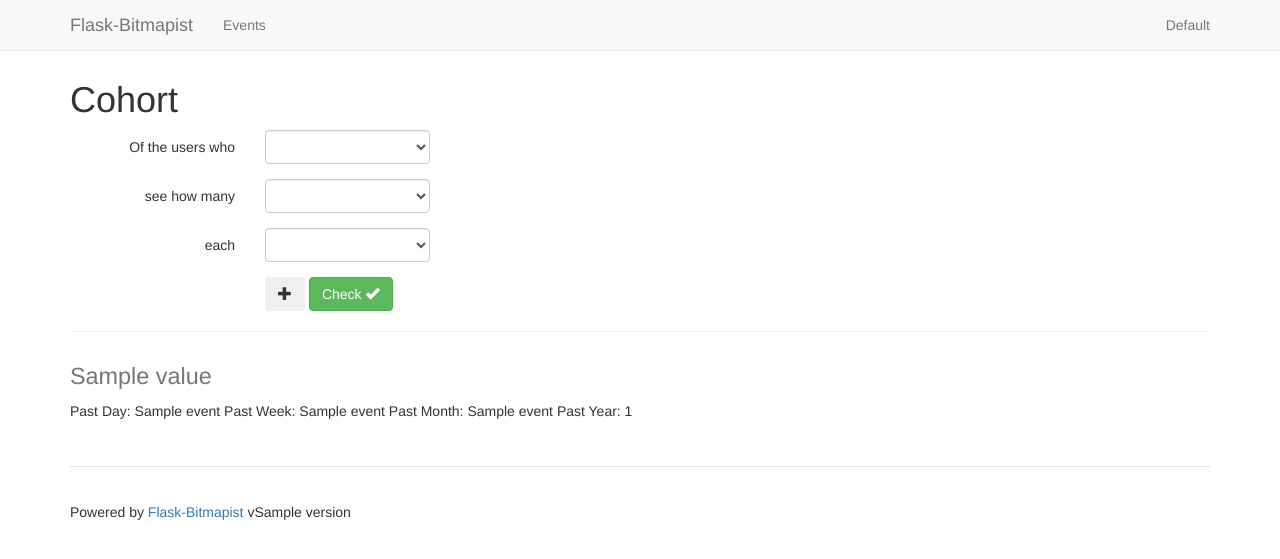
After one commit to cuttlesoft/flask-bitmapist, a Python web app: template flask_bitmapist/templates/bitmapist/cohort.html in a window 1280 px wide. The commit adds this page. Shown: the top 559 px of the page. Run offline with Jinja, Linux system fonts and the light colour scheme; the template is opened without the code that fills it: most values are stand-ins (such as "Sample title", 1, 10 or a date in 2020); some libraries are stand-ins or nearby versions.

Commit message:
Still rough but seemingly working cohort heatmap generation

```diff
--- a/flask_bitmapist/templates/bitmapist/base.html
+++ b/flask_bitmapist/templates/bitmapist/base.html
@@ -5,6 +5,9 @@
   <title>Flask-Bitmapist</title>
   <link rel="stylesheet" href="//maxcdn.bootstrapcdn.com/bootstrap/3.3.6/css/bootstrap.min.css">
   <link rel="stylesheet" href="{{ url_for('.static', filename='css/dashboard.css') }}">
+
+  {% block style %}
+  {% endblock %}
 </head>
 <body>
 
@@ -31,7 +34,6 @@
     </div>
   </nav>
 
-
   <div class="container">
     {% block content %}
     {% endblock %}
@@ -39,6 +41,7 @@
       <p>Powered by <a href="https://github.com/cuttlesoft/flask-bitmapist">Flask-Bitmapist</a> v{{ version }}</p>
     </div>
   </div>
+
   <!-- <script src="//ajax.googleapis.com/ajax/libs/jquery/1.7.1/jquery.min.js"></script> -->
   <script src="//ajax.googleapis.com/ajax/libs/jquery/1.9.1/jquery.min.js"></script>
   <script src="//maxcdn.bootstrapcdn.com/bootstrap/3.3.6/js/bootstrap.min.js"></script>
--- /dev/null
+++ b/flask_bitmapist/templates/bitmapist/cohort.html
@@ -0,0 +1,340 @@
+{% extends "bitmapist/base.html" %}
+
+{% block style %}
+<style>
+body > .container > *:first-child {
+    margin-top: 80px;
+}
+
+select.op {
+    font-size: 0.75em;
+}
+
+.form-group button.btn-xs {
+    margin-top: 0.5em;
+}
+
+/* Cohort Heatmap Table*/
+
+table.cohort.heatmap {
+    width: 1250px !important;
+  	font-family: sans-serif;
+}
+
+table.cohort.heatmap .entry {
+    width: 6%;
+    /*width: 75px;*/
+}
+
+table.cohort.heatmap td, table.cohort.heatmap th {
+    padding: 5px 0;
+    text-align: center;
+    border-right: 1px solid #aaa;
+}
+
+table.cohort.heatmap td {
+    border-bottom: 1px solid #aaa;
+}
+
+
+table.cohort.heatmap .date {
+    display: inline-block;
+    width: 125px;
+}
+
+table.cohort.heatmap .total_count {
+    display: inline-block;
+    width: 50px;
+}
+
+table.cohort.heatmap td.avg_row {
+    border-top: 1px solid #aaa !important;
+}
+
+</style>
+{% endblock %}
+
+{% block content %}
+<h1>Cohort</h1>
+
+<!-- <form>
+  Given users that
+  <select name="main-event"></select>
+
+  within the past
+  <select name="time-group"></select>
+  /
+  since
+  <select name="start-date"></select>
+
+  ,
+  how many also
+  <select name="event-name"></select>
+  <select name="event-name"></select>
+  <select name="event-name"></select>
+  ?
+  Group results by
+  <select name="time-group"></select>
+  .
+</form> -->
+
+<div id="cohort" class="form-horizontal">
+  <div class="form-group">
+    <span class="col-sm-2 control-label">
+      Of the users who
+    </span>
+
+    <div class="col-sm-2">
+      <select name="main-event" class="form-control">
+        <option></option>
+        {% for name, value in event_options %}
+        <option value="{{ value }}">{{ name }}</option>
+        {% endfor %}
+      </select>
+    </div>
+  </div>
+
+
+  <div id="events">
+    <div class="form-group event">
+      <span class="col-sm-2 control-label">
+        <span class="additional-label">see how many</span>
+      </span>
+
+      <div class="col-sm-2">
+        <select name="event-name" class="form-control">
+          <option></option>
+          {% for name, value in event_options %}
+          <option value="{{ value }}">{{ name }}</option>
+          {% endfor %}
+        </select>
+      </div>
+
+      <div class="col-sm-1">
+        <select name="event-op" class="form-control event-op">
+          {% for op in ['and', 'or'] %}
+          <option value="{{ op }}">{{ op.upper() }}</option>
+          {% endfor %}
+        </select>
+
+        <button class="event-remove btn btn-xs btn-warning">
+          <span class="glyphicon glyphicon-minus"><span class="sr-only">remove condition</span></span>
+        </button>
+      </div>
+    </div>
+  </div>
+
+  <div class="form-group">
+    <span class="col-sm-2 control-label">
+      each
+    </span>
+
+    <div class="col-sm-2">
+      <select name="time-group" class="form-control">
+        <option></option>
+        {% for time_group in time_groups %}
+        <option value="{{ time_group }}s">{{ time_group }}</option>
+        {% endfor %}
+      </select>
+      <!--
+      since
+      <select name="start-date"></select>
+      -->
+    </div>
+  </div>
+
+
+  <div class="form-group">
+    <div class="col-sm-2 col-sm-offset-2">
+      <button id="add" class="btn btn-gray">
+        <span class="glyphicon glyphicon-plus"><span class="sr-only">Add</span></span>
+      </button>
+
+      <button id="go" class="btn btn-success">
+        Check <span class="glyphicon glyphicon-ok"><span class="sr-only">Go</span></span>
+      </button>
+    </div>
+  </div>
+</div>
+
+<hr />
+
+<div id="cohort-heatmap"></div>
+
+<!-- <ul id="conditions" class="list-unstyled" style="margin-top:80px;">
+    <li class="condition">
+      <div class="row">
+        <div class="col-md-1">
+          <label class="subtractions" style="margin-top: 0.5em;">Conditions</label>
+          <select name="operation" class="form-control additions">
+            <option value="and">AND</option>
+            <option value="or">OR</option>
+          </select>
+        </div>
+
+        <div class="col-md-2">
+          <select name="event-name" class="form-control">
+            <option></option>
+            {% for event_name in event_names %}
+            <option value="{{ event_name }}">{{ event_name }}</option>
+            {% endfor %}
+          </select>
+        </div>
+
+        <div class="col-md-2">
+          <select name="time-group" class="form-control subtractions">
+            <option></option>
+            {% for time_group in time_groups %}
+            <option value="{{ time_group }}">{{ time_group }}</option>
+            {% endfor %}
+          </select>
+        </div>
+
+        <div class="col-md-1">
+          <button class="remove additions btn btn-xs btn-warning"><span class="glyphicon glyphicon-minus"><span class="sr-only">remove condition</span></span></button>
+        </div>
+      </div>
+    </li>
+
+    <br />
+  </ul>
+
+  <button id="add" class="btn btn-gray"><span class="glyphicon glyphicon-plus"><span class="sr-only">Add</span></span></button>
+
+  <button id="go" class="btn btn-success"><span class="glyphicon glyphicon-ok"><span class="sr-only">Go</span></span></button>
+
+  <div id="cohort-heatmap" class="well"> (Add some conditions to get started...) </div> -->
+
+
+  {% for e, event_name in event_options %}
+    <div id="{{ event_name }}" class="event-name">
+      <h1><small>{{ event_name }}</small></h1>
+      <span class="event-time day">Past Day: {{ events[event_name][3] }}</span>
+      <span class="event-time week">Past Week: {{ events[event_name][2] }}</span>
+      <span class="event-time month">Past Month: {{ events[event_name][1] }}</span>
+      <span class="event-time year">Past Year: {{ events[event_name][0] }}</span>
+    </div>
+  {% endfor %}
+
+
+{% endblock %}
+
+{% block js %}
+<script>
+
+  $('.event:first-of-type .event-op, .event:first-of-type .event-remove').hide();
+
+  $('#add').on('click', function() {
+    $('.event:last-of-type').clone().appendTo('#events');
+
+    $('.event:nth-last-of-type(2) .event-op').show();
+
+    $('.event:not(:first-of-type) .additional-label').hide();
+
+    $('.event:not(:last-of-type) .event-remove').hide();
+    if ($('.event').length != 1) {
+      $('.event:last-of-type .event-remove').show();
+    }
+  });
+
+  $('#events').on('click', '.event-remove', function() {
+    $(this).closest('.event').remove();
+
+    // not very sophisticated
+    $('.event:last-of-type .event-op').hide();
+    $('.event:last-of-type .event-remove').show();
+    if ($('.event').length < 2) {
+      $('.event .event-remove').hide();
+    }
+  });
+
+  // $('#add').on('click', function() {
+  //   $('.event:last-of-type').clone().appendTo('#events');
+  //
+  //   // For first new addition, handle unique show/hide from first condition
+  //   if ($('.event').length == 2) {
+  //     $('.event:last-of-type .additional').show();
+  //   }
+  // });
+  //
+  // $('#events').on('click', '.remove', function() {
+  //   $(this).closest('.event').remove();
+  // });
+
+  $('#go').on('click', function() {
+
+    console.log('hashtag go');
+    // format the data
+    // submit the data
+    // AJAX + response
+    // lines lining up
+    // draw chart etc.
+
+    //////////////////
+
+    // format the data
+    var cohort = {};
+    // var condition = $('.condition:first-of-type');
+    // var ops = $('.condition:not(:first-of-type)');
+    //
+    // var cohort = {
+    //   // 'event': {
+    //   //   'name': condition.find('select[name=event-name]').val(),
+    //   //   'range': condition.find('select[name=interval]').val()
+    //   // }
+    //   'event_name': condition.find('select[name=event-name]').val(),
+    //   'time_group': condition.find('select[name=time-group]').val()
+    // };
+    //
+    // if (ops.length) {
+    //   cohort['ops'] = [];
+    //   ops.each(function(index) {
+    //     var opEvent = {
+    //       'name': $(this).find('select[name=event-name]').val(),
+    //       // 'range': $(this).find('select[name=interval]').val(),
+    //       'operation': $(this).find('select[name=operation]').val()
+    //     };
+    //     cohort['ops'].push(opEvent);
+    //   });
+    // }
+
+    var cohort = {
+      'time_group': $('select[name=time-group]').val(),
+      'primary_event': $('select[name=main-event]').val(),
+      'secondary_event': $('select[name=event-name]:first-of-type').val(),
+      'additional_events': []
+    };
+
+    var additionalEvents = $('.event:not(:first-of-type)');
+    if (additionalEvents) {
+      additionalEvents.each(function(index) {
+        // console.log($(this).prev('.event').find('select[name=event-op]').val(),
+        //             $(this).find('select[name=event-name]').val());
+        var thisEvent = {
+          'name': $(this).find('select[name=event-name]').val(),
+          'op': $(this).prev('.event').find('select[name=event-op]').val()
+        };
+
+        cohort.additional_events.push(thisEvent);
+      });
+    }
+
+    console.log(cohort);
+
+    // submit the data
+
+    $.ajax({
+      url: "{{ url_for('.cohort') }}",
+      method: 'POST', // >= v1.9.0+
+      // type: 'POST', // < v1.9.0
+      data: JSON.stringify(cohort),
+      contentType: 'application/json'
+    }).done(function(data) {
+      // console.log(data);
+      $('#cohort-heatmap').html(data);
+    });
+
+  });
+
+</script>
+{% endblock %}
--- a/scripts/seed.py
+++ b/scripts/seed.py
@@ -47,6 +47,8 @@ for _ in range(10000):
     rand_date = random_date(now, years_ago, random.random())
     user_id = randint(0, 99)
 
-    events = ['user_logged_in', 'user_logged_out', 'note_insert']
+    events = ['user_logged_in', 'user_logged_out',
+              'user_inserted', 'user_updated', 'user_deleted',
+              'note_inserted']
 
     mark_event(choice(events), user_id, now=rand_date)
```
Also changed, not shown: flask_bitmapist/templates/bitmapist/_heatmap.html (added, +81 -0 lines), flask_bitmapist/utils.py (+153 -0 lines), flask_bitmapist/views.py (+75 -30 lines).
